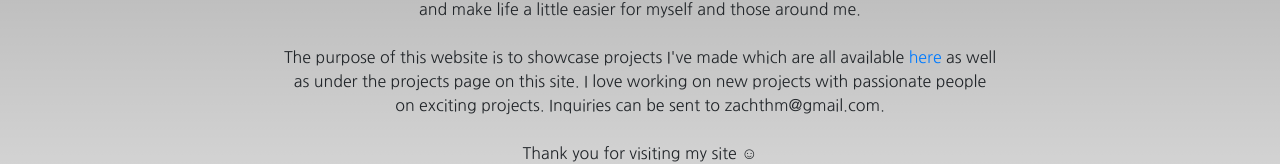
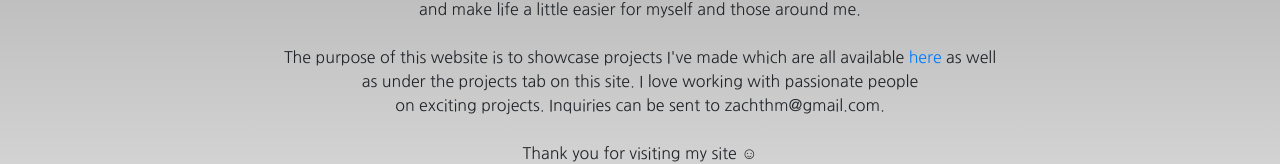
Before and after one commit to tehzwen/website, a React (Create React App) app: page /about in a window 1280 px wide. Shown: the part 537-701 px from the top of the page. Built offline with nearby package versions, Linux system fonts and the light colour scheme; grey boxes are pictures that could not be loaded.

Commit message:
Grammar fixes on about page

```diff
--- a/src/Pages/About.js
+++ b/src/Pages/About.js
@@ -26,7 +26,7 @@ class About extends Component {
                 <a className="AboutText" href="https://github.com/tehzwen">here</a>
                 <text className="AboutText"> as well </text>
                 <br></br>
-                <text className="AboutText">as under the projects page on this site. I love working on new projects with passionate people</text>
+                <text className="AboutText">as under the projects tab on this site. I love working with passionate people</text>
                 <br></br>
                 <text className="AboutText"> on exciting projects. Inquiries can be sent to zachthm@gmail.com.</text>
                 <br></br>
```
